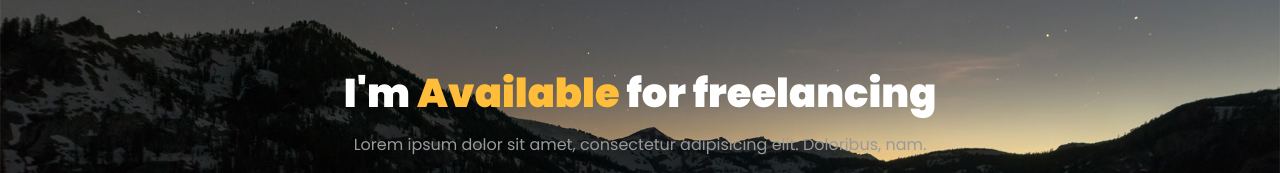
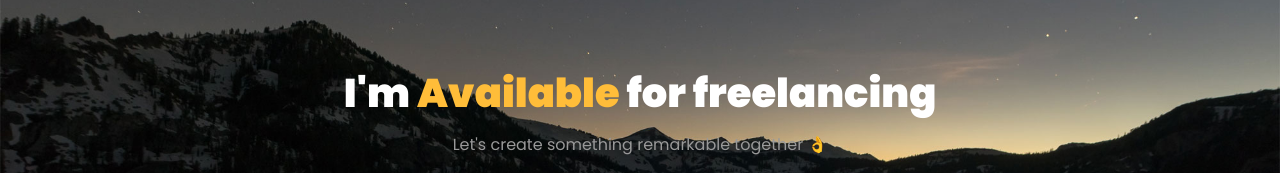
Before and after one commit to Success-1/successDev, a plain HTML site: page index.html in a window 1280 px wide. Shown: the part 5283-5456 px from the top of the page. Drawn offline with Linux system fonts and the light colour scheme; files whose address does not match are found by name.

Commit message:
Update index.html

```diff
--- a/index.html
+++ b/index.html
@@ -618,7 +618,7 @@
 			<div class="row justify-content-center">
 				<div class="col-md-7 ftco-animate text-center">
 					<h2>I'm <span>Available</span> for freelancing</h2>
-					<p>Lorem ipsum dolor sit amet, consectetur adipisicing elit. Doloribus, nam.</p>
+					<p>Let's create something remarkable together 👌</p>
 					<p class="mb-0"><a href="#" class="btn btn-primary py-3 px-5">Hire me</a></p>
 				</div>
 			</div>
```
